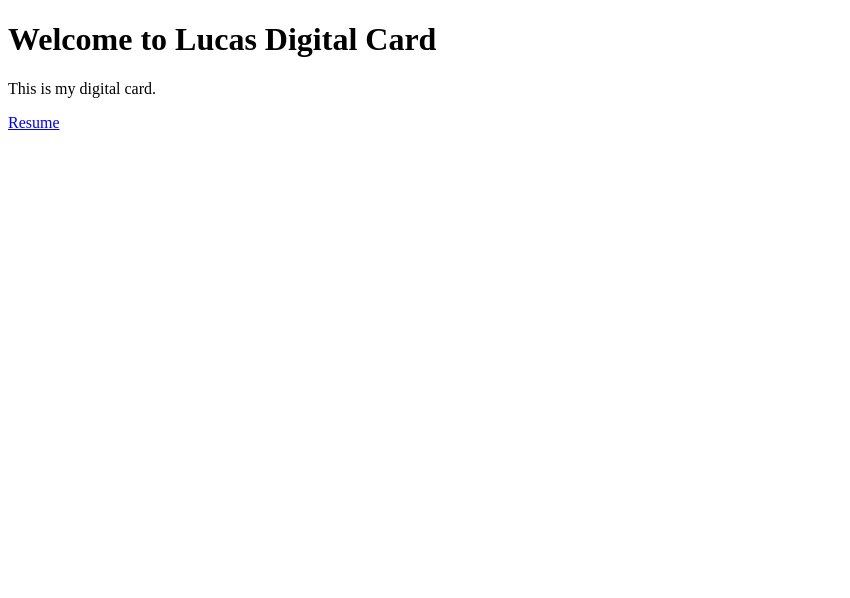
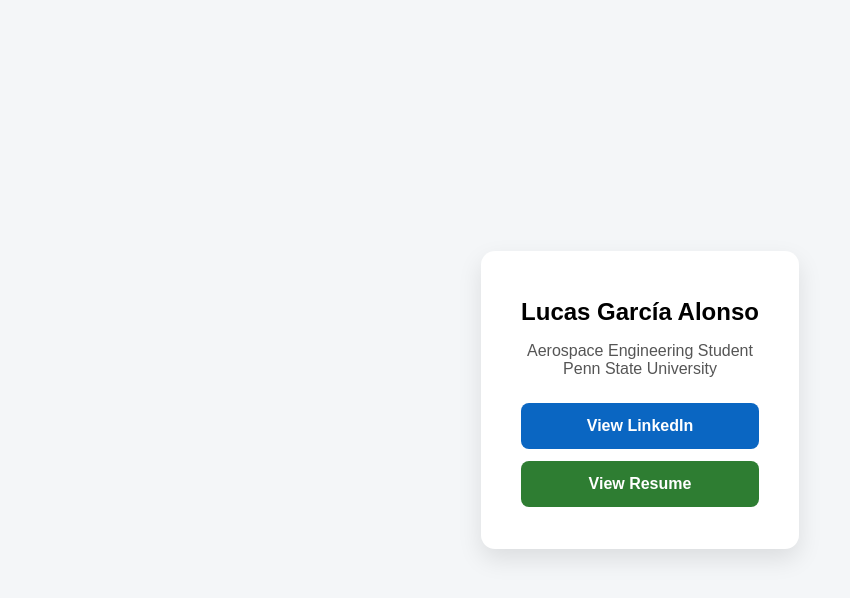
Before and after one commit to lga-lab/lucas-digital-card, a plain HTML site: page index.html in a window 1280 px wide. Shown: the whole page, without its empty margins (0-850 px from the left). Drawn offline with Linux system fonts and the light colour scheme.

Commit message:
Update resume link to resume.pdf

```diff
--- a/index.html
+++ b/index.html
@@ -1,11 +1,62 @@
 <!DOCTYPE html>
-<html>
+<html lang="en">
 <head>
-    <title>Lucas Digital Card</title>
+<meta charset="UTF-8">
+<meta name="viewport" content="width=device-width, initial-scale=1.0">
+<title>Lucas García Alonso – Digital Card</title>
+<style>
+    body {
+        font-family: Arial, sans-serif;
+        background: #f4f6f8;
+        display: flex;
+        align-items: center;
+        justify-content: center;
+        height: 100vh;
+        margin: 0;
+    }
+    .card {
+        background: white;
+        padding: 30px 40px;
+        border-radius: 14px;
+        text-align: center;
+        box-shadow: 0 10px 25px rgba(0,0,0,0.1);
+        max-width: 360px;
+    }
+    h1 {
+        margin-bottom: 8px;
+        font-size: 24px;
+    }
+    p {
+        color: #555;
+        margin-bottom: 25px;
+    }
+    a.button {
+        display: block;
+        margin: 12px 0;
+        padding: 14px;
+        text-decoration: none;
+        border-radius: 8px;
+        font-weight: bold;
+        color: white;
+    }
+    .linkedin {
+        background: #0A66C2;
+    }
+    .resume {
+        background: #2E7D32;
+    }
+</style>
 </head>
 <body>
-    <h1>Welcome to Lucas Digital Card</h1>
-    <p>This is my digital card.</p>
-    <a href="Lucas%20Garcia%20CV.pdf">Resume</a>
+    <div class="card">
+        <h1>Lucas García Alonso</h1>
+        <p>Aerospace Engineering Student<br>Penn State University</p>
+        <a class="button linkedin" href="https://www.linkedin.com/in/lucas-garcia-alonso-80747b2a2/" target="_blank">
+            View LinkedIn
+        </a>
+        <a class="button resume" href="resume.pdf" target="_blank">
+            View Resume
+        </a>
+    </div>
 </body>
 </html>
```
